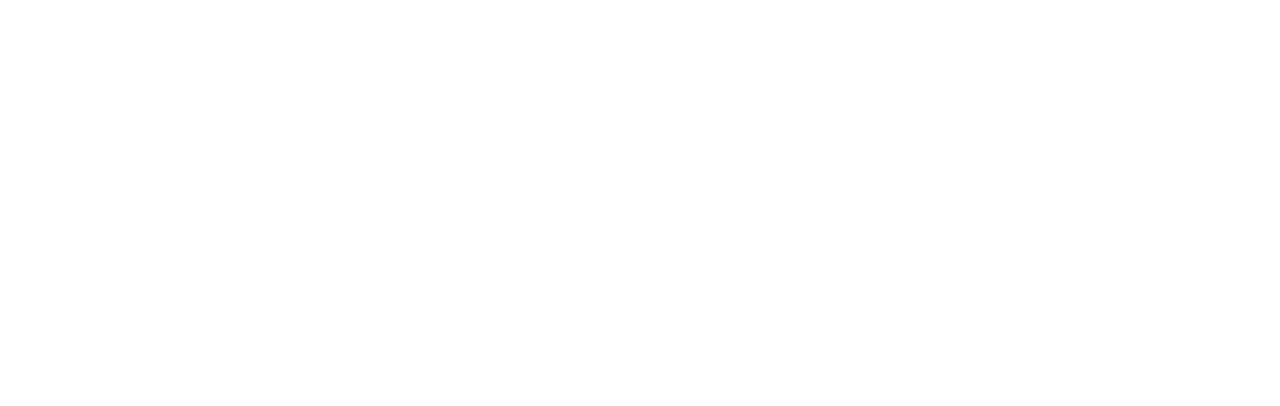
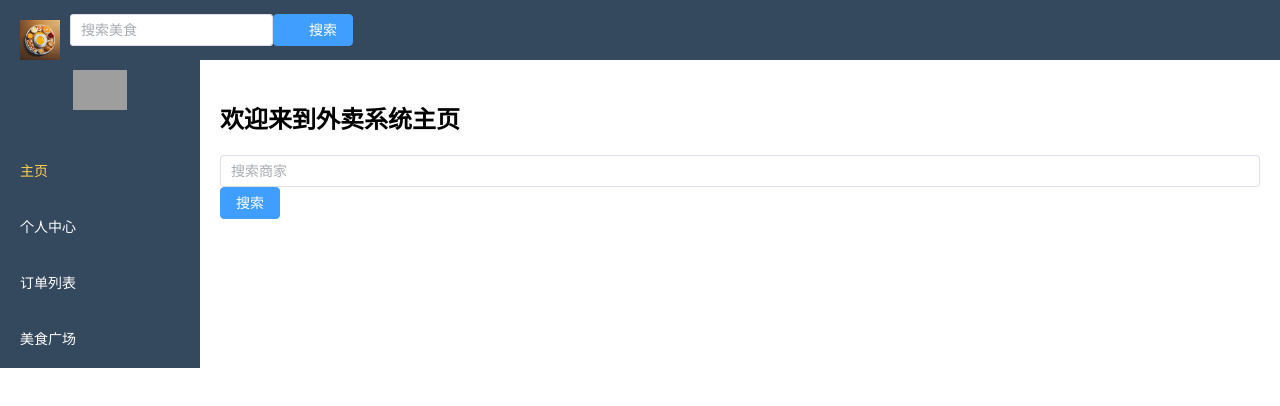
Before and after one commit to psfott/buaa_SunBreakfast, a Vue app: page /user in a window 1280 px wide. Before the commit this address had no page. Shown: the top 406 px of the page. Built offline with nearby package versions, Linux system fonts and the light colour scheme; grey boxes are pictures that could not be loaded.

Commit message:
merge Merchant_home and User_home

```diff
--- a/src/main.js
+++ b/src/main.js
@@ -3,6 +3,7 @@
 import 'element-plus/dist/index.css'
 import App from './App.vue'
 import Router from "./router/index.js";
+import * as ElementPlusIconsVue from '@element-plus/icons-vue'
 
 const app = createApp(App)
 
@@ -10,3 +11,10 @@
 
 app.use(Router)
 app.mount('#app')
+
+for (let iconName in ElementPlusIconsVue) {
+    app.component(iconName, ElementPlusIconsVue[iconName])
+}
+for (const [key, component] of Object.entries(ElementPlusIconsVue)) {
+    app.component(key, component)
+}
--- a/src/router/index.js
+++ b/src/router/index.js
@@ -2,12 +2,42 @@
 import { createRouter, createWebHistory } from "vue-router";
 
 import Home from '../views/Home.vue'
+import Login from '../views/Login.vue'
+import Register from "../views/Register.vue";
+import ForgotPassword from "../views/ForgotPassword.vue";
+import Merchant from "@/views/Merchant/index.vue";
+import User from "../views/User/index.vue"
 
 const routes = [
     {
-        path: '/',
-        name: 'Home',
-        component: Home
+       path: '/',
+       name: 'Home',
+       component: Home
+    },
+    {
+        path: '/login',
+        name: 'Login',
+        component: Login
+    },
+    {
+        path: '/forgot-password',
+        name: 'ForgotPassword',
+        component: ForgotPassword
+    },
+    {
+        path: '/register',
+        name: 'Register',
+        component: Register
+    },
+    {
+        path: '/merchant',
+        name: 'Merchant',
+        component: Merchant
+    },
+    {
+        path: '/user',
+        name: 'User',
+        component: User
     }
 ]
 
@@ -15,7 +45,6 @@
     history: createWebHistory(),
     routes
 })
-
 
 router.beforeEach((to,from)=>{
     // if(to.meta.requireAuth) {
--- a/src/views/Login.vue
+++ b/src/views/Login.vue
@@ -17,7 +17,7 @@
         <el-form-item>
           <div style="color: #333">登录表示您已同意<a>《服务条款》</a></div>
           <el-button style="width: 100%" type="primary" @click="submitForm">立即登录</el-button>
-          <el-checkbox v-model="state.checked" @change="!state.checked">下次自动登录</el-checkbox>
+            <el-checkbox v-model="state.checked" @change="!state.checked">下次自动登录</el-checkbox>
         </el-form-item>
         <el-row style="text-align: center;margin-top:-10px">
           <router-link to="/forgot-password">
--- /dev/null
+++ b/src/views/User/index.vue
@@ -0,0 +1,138 @@
+<template>
+  <div class="user-main">
+    <!-- 顶部搜索栏 -->
+    <el-header class="header">
+      <div class="logo">
+        <!-- 外卖系统Logo，你可以替换成实际的Logo -->
+        <img src="/logo.png" alt="外卖系统Logo">
+      </div>
+      <div class="search-bar">
+        <el-input v-model="searchKeyword" placeholder="搜索美食"></el-input>
+        <el-button type="primary" icon="el-icon-search" @click="search">搜索</el-button>
+      </div>
+    </el-header>
+
+    <!-- 主体内容区域 -->
+    <el-container>
+      <!-- 侧边栏 -->
+      <el-aside width="200px" class="aside">
+        <div class="logo">
+          <!-- 你可以在这里放置用户头像等个人信息 -->
+          <img src="user-avatar-url" alt="用户头像">
+        </div>
+        <el-menu :default-active="activeMenu" @select="handleMenuSelect" background-color="#35495e" text-color="#fff" active-text-color="#ffd04b">
+          <el-menu-item index="home">主页</el-menu-item>
+          <el-menu-item index="profile">个人中心</el-menu-item>
+          <el-menu-item index="orders">订单列表</el-menu-item>
+          <el-menu-item index="square">美食广场</el-menu-item>
+        </el-menu>
+      </el-aside>
+
+      <!-- 主体内容区域 -->
+      <el-main>
+        <!-- 根据当前选中的菜单项显示不同的内容 -->
+        <div v-if="activeMenu === 'home'">
+          <!-- 主页内容，你可以在这里展示推荐的美食、促销信息等 -->
+          <h2>欢迎来到外卖系统主页</h2>
+          <!-- 商家列表和搜索功能 -->
+          <div class="merchant-list">
+            <!-- 显示系统推荐的商家 -->
+            <div v-for="merchant in recommendedMerchants" :key="merchant.id">
+              <h3>{{ merchant.name }}</h3>
+              <!-- 其他商家信息展示 -->
+            </div>
+
+            <!-- 搜索框 -->
+            <el-input v-model="searchMerchantKeyword" placeholder="搜索商家"></el-input>
+            <el-button type="primary" @click="searchMerchant">搜索</el-button>
+          </div>
+
+          <!-- ... 其他内容 ... -->
+        </div>
+        <div v-if="activeMenu === 'profile'">
+          <!-- 个人中心内容，你可以在这里展示用户信息、地址管理等 -->
+          <h2>个人中心</h2>
+        </div>
+        <div v-if="activeMenu === 'orders'">
+          <!-- 订单列表内容，你可以在这里展示订单历史、当前订单等 -->
+          <h2>订单列表</h2>
+        </div>
+        <div v-if="activeMenu === 'square'">
+          <!-- 广场内容，你可以在这里展示用户分享的美食、评价等 -->
+          <h2>美食广场</h2>
+        </div>
+      </el-main>
+    </el-container>
+  </div>
+</template>
+
+<script>
+export default {
+  data() {
+    return {
+      searchKeyword: '', // 搜索关键词
+      searchMerchantKeyword: '', // 搜索商家关键词
+      activeMenu: 'home', // 默认选中主页
+      recommendedMerchants: [] // 系统推荐的商家列表
+    };
+  },
+  methods: {
+    handleMenuSelect(index) {
+      this.activeMenu = index;
+    },
+    search() {
+      // 处理搜索操作，你可以在这里跳转到搜索结果页面或者展示搜索结果等
+      console.log('搜索关键词:', this.searchKeyword);
+    },
+    searchMerchant() {
+      // 根据关键词搜索商家
+      // 更新商家列表数据
+    }
+  },
+  created() {
+    // 根据路由参数或其他方式获取系统推荐的商家列表等数据
+    // 初始化时获取系统推荐的商家列表
+    // this.getRecommendedMerchants();
+  }
+};
+</script>
+
+<style scoped>
+.user-main {
+  height: 100vh;
+}
+
+.header {
+  background-color: #35495e;
+  color: #fff;
+  padding: 10px;
+  display: flex;
+  width: 100%;
+  box-sizing: border-box;
+}
+
+.logo img {
+  height: 40px;
+  width: auto;
+}
+
+.aside {
+  background-color: #35495e;
+}
+
+.logo {
+  text-align: center;
+  padding: 10px;
+}
+
+.search-bar {
+  display: flex;
+  align-items: center;
+  justify-content: center;
+}
+.el-menu {
+  margin-top: 20px;
+}
+
+/* 根据需要添加更多样式 */
+</style>
```
Also changed, not shown: src/views/User/Stores/Details.vue (added), src/views/User/Stores/Order-confirm.vue (added).
